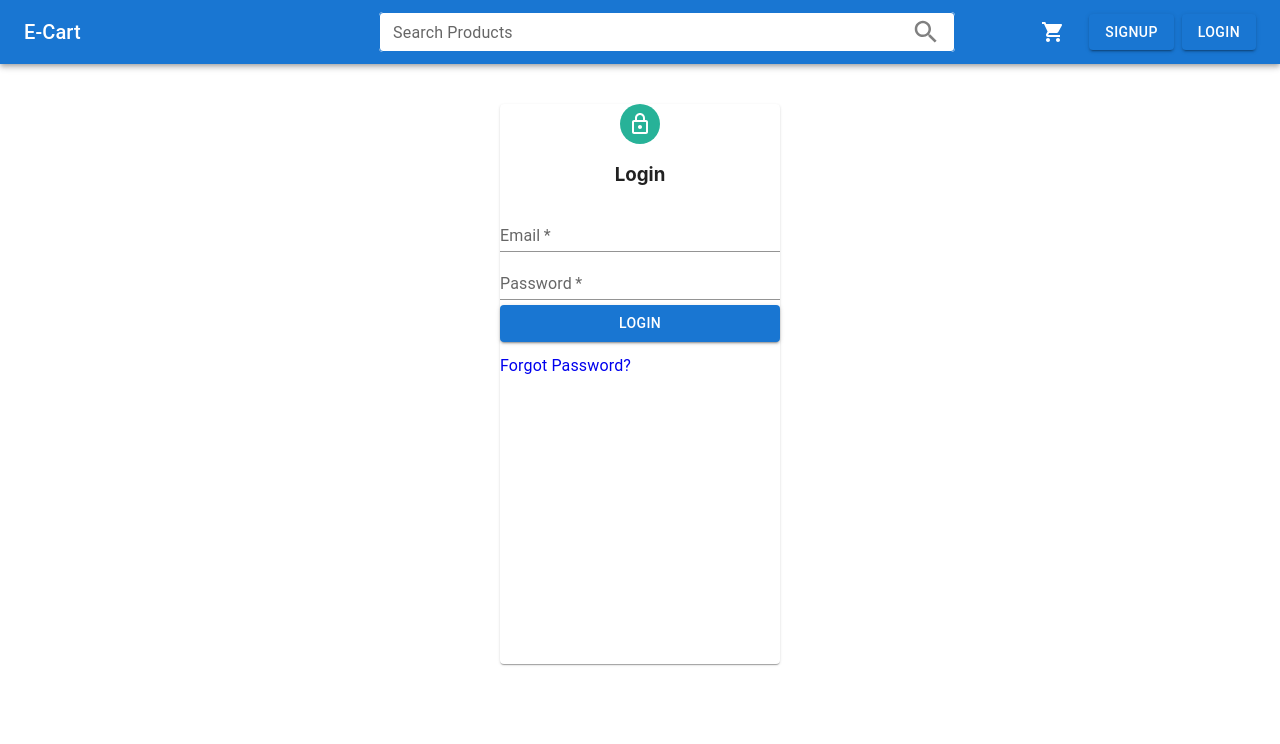
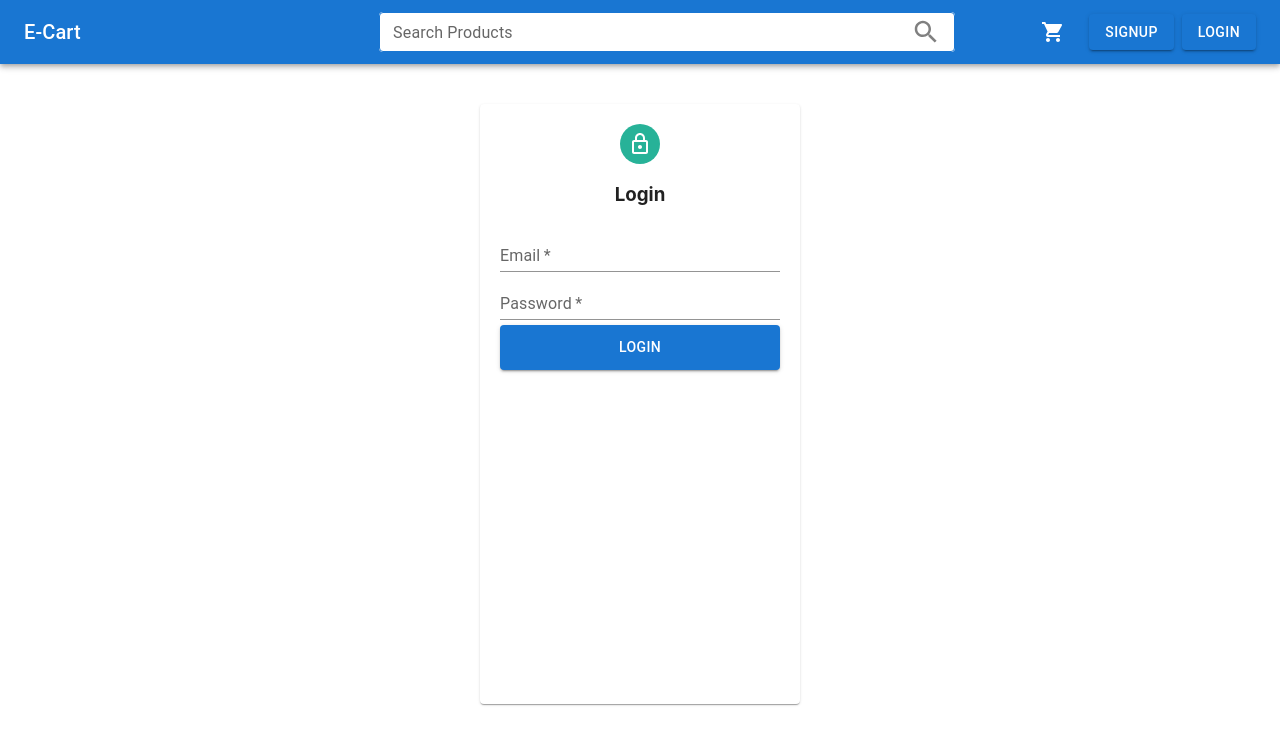
Before and after one commit to reddymanyam/cart-infinity, a React (Create React App) app: page /login in a window 1280 px wide. Shown: the top 744 px of the page. Built offline with nearby package versions, Linux system fonts and the light colour scheme; the HTML template or start-up script is replaced by a standard one.

Commit message:
Login updted

```diff
--- a/src/components/Login.js
+++ b/src/components/Login.js
@@ -1,69 +1,72 @@
-import { Avatar, Button, Grid, Paper, Typography } from '@mui/material'
+import { Avatar, Button, Grid, Paper} from '@mui/material';
 import LockOutlinedIcon from '@mui/icons-material/LockOutlined';
-import {TextField} from '@mui/material';
-import React,{useState} from 'react'
-import {Link} from 'react-router-dom'
+import { TextField } from '@mui/material';
+import React, { useState } from 'react';
+import { useNavigate } from 'react-router-dom';
 import { signInWithEmailAndPassword } from "firebase/auth";
 import { database } from './firebaseconfig';
 
-
 const Login = () => {
-
-    const[email, setEmail] = useState('');
-    const[password, setPassword] = useState('');
+    const [email, setEmail] = useState('');
+    const [password, setPassword] = useState('');
+    const navigate = useNavigate();
 
     const handleSubmit = (e) => {
         e.preventDefault();
         signInWithEmailAndPassword(database, email, password)
             .then((userCredential) => {
-
                 console.log(userCredential.user);
-                alert("Logged in successfully");
+                alert("login succesufully...!")
+                navigate('/');
             })
             .catch((error) => {
-                const errorCode = error.code;
                 const errorMessage = error.message;
-
                 alert(`Failed to log in: ${errorMessage}`);
             });
     };
 
-
-
-    const PaperStyle ={Padding:'20px', margin:'40px auto', height:'70vh', width:'280px'}
-    const avatarStyle = {backgroundColor:'#21b095f7'}
-    const Btn ={Padding:'10px',margin:'5px 0px 0px 0px'}
+    const PaperStyle = { padding: '20px', margin: '40px auto', height: '70vh', width: '280px' };
+    const avatarStyle = { backgroundColor: '#21b095f7' };
+    const Btn = { padding: '10px', margin: '5px 0px 0px 0px' };
 
     return (
+        <Grid>
+            <Paper style={PaperStyle}>
+                <Grid align='center'>
+                    <Avatar style={avatarStyle}><LockOutlinedIcon /></Avatar>
+                    <h3>Login</h3>
+                </Grid>
+                <form>
+                    <TextField
+                        id="email"
+                        label="Email"
+                        placeholder='Enter Email'
+                        type='email'
+                        required
+                        variant="standard"
+                        fullWidth
+                        autoComplete='off'
+                        value={email}
+                        onChange={(e) => setEmail(e.target.value)}
+                    />
+                    <TextField
+                        id="password"
+                        label="Password"
+                        placeholder='Enter Password'
+                        type='password'
+                        required
+                        variant="standard"
+                        fullWidth
+                        autoComplete='off'
+                        value={password}
+                        onChange={(e) => setPassword(e.target.value)}
+                    />
+                    <Button style={Btn} type='submit' variant='contained' fullWidth onClick={handleSubmit}>Login</Button>
 
-            <Grid>
-                <Paper style={PaperStyle} >
-                <Grid align='center'>
+                </form>
+            </Paper>
+        </Grid>
+    );
+};
 
-               <Avatar style={avatarStyle}> <LockOutlinedIcon /></Avatar>
-                    <h3>Login</h3>
-
-                </Grid>
-                <form >
-                <TextField id="email" label="Email" placeholder='Enter Email' type='email' required variant="standard" fullWidth autoComplete='off' value={email} onChange={(e)=>setEmail(e.target.value)} />
-                <TextField id="password" label="Password" placeholder='Enter Password' type='password' required variant="standard" fullWidth autoComplete='off' value={password} onChange={(e)=>setPassword(e.target.value)}/>
-
-                <Button style={Btn} type='submit' variant='contained' fullWidth onClick={handleSubmit}>Login</Button>
-                <Typography>
-
-                    <Link to="/forgot-password" style={{ textDecoration: 'none' }}>
-                        <Typography variant="subtitle1" style={{ marginTop: '10px' }}>
-                            Forgot Password?
-                        </Typography>
-                    </Link>
-                </Typography>
-                </form>
-                </Paper>
-
-            </Grid>
-
-
-    )
-
-}
 export default Login;
```
